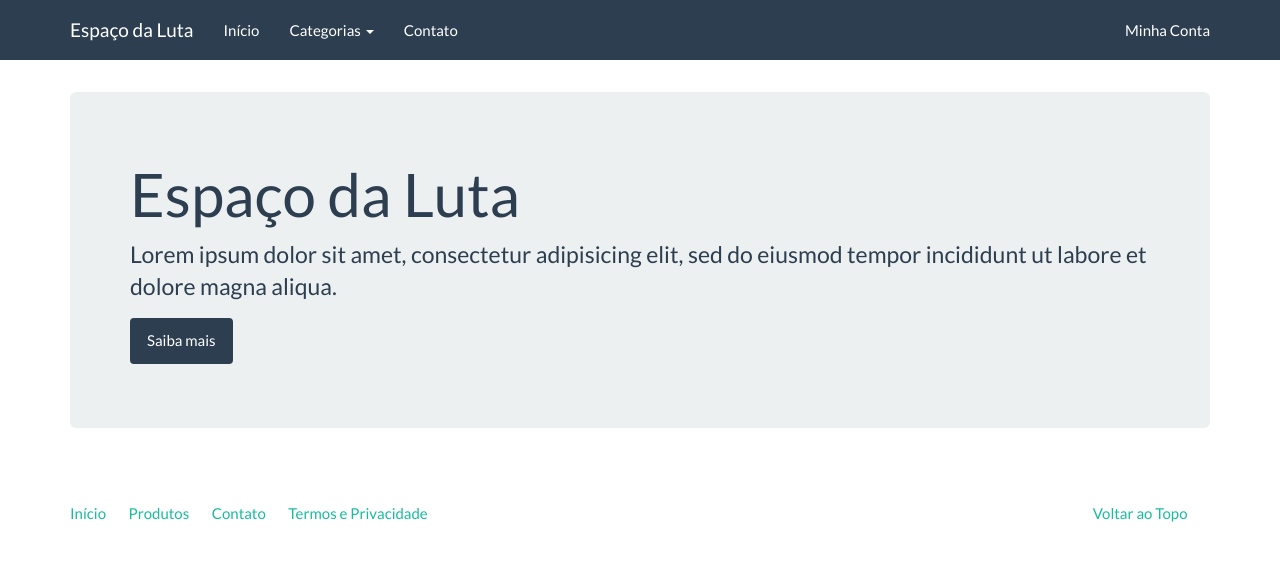
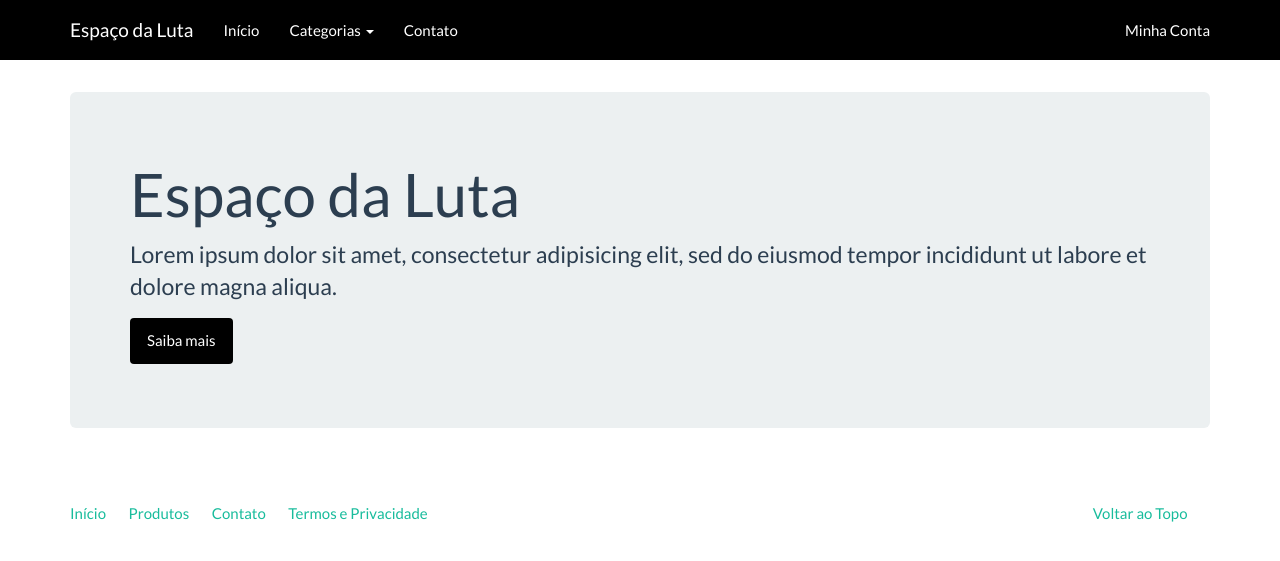
Before and after one commit to ThalesLeal/Espacodalutaa, a Django app: page / in a window 1280 px wide. Shown: the top 561 px of the page. Run offline with Django 3.2, Linux system fonts and the light colour scheme; data that the repository does not hold is empty; some libraries are stand-ins or nearby versions.

Commit message:
modificando o style da pag

```diff
--- /dev/null
+++ b/core/static/assets/style.css
@@ -0,0 +1,4 @@
+.navbar-black{
+  background: black;
+  color: white;
+}
--- a/core/templates/base.html
+++ b/core/templates/base.html
@@ -7,10 +7,12 @@
 	<meta name="viewport" content="width=device-width, initial-scale=1">
 	<meta http-equiv="X-UA-Compatible" content="IE=edge" />
 	<link rel="stylesheet" href="{% static 'assets/bootstrap.min.css' %}" media="screen" />
+	<link rel="stylesheet" href="{% static 'assets/style.css' %}" media="screen" />
 	<link rel="stylesheet" href="{% static 'assets/custom.min.css' %}" media="screen" />
 </head>
 <body>
-    <div class="navbar navbar-default navbar-fixed-top">
+    <div class="navbar navbar-default navbar-fixed-top navbar-black">
+
       <div class="container">
         <div class="navbar-header">
           <a href="" class="navbar-brand">Espaço da Luta</a>
--- a/core/templates/index.html
+++ b/core/templates/index.html
@@ -4,6 +4,6 @@
 <div class="jumbotron page-header">
   <h1>Espaço da Luta</h1>
   <p>Lorem ipsum dolor sit amet, consectetur adipisicing elit, sed do eiusmod tempor incididunt ut labore et dolore magna aliqua.</p>
-  <p><a class="btn btn-primary">Saiba mais</a></p>
+  <p><a class="btn navbar-black">Saiba mais</a></p>
 </div>
 {% endblock %}
```
